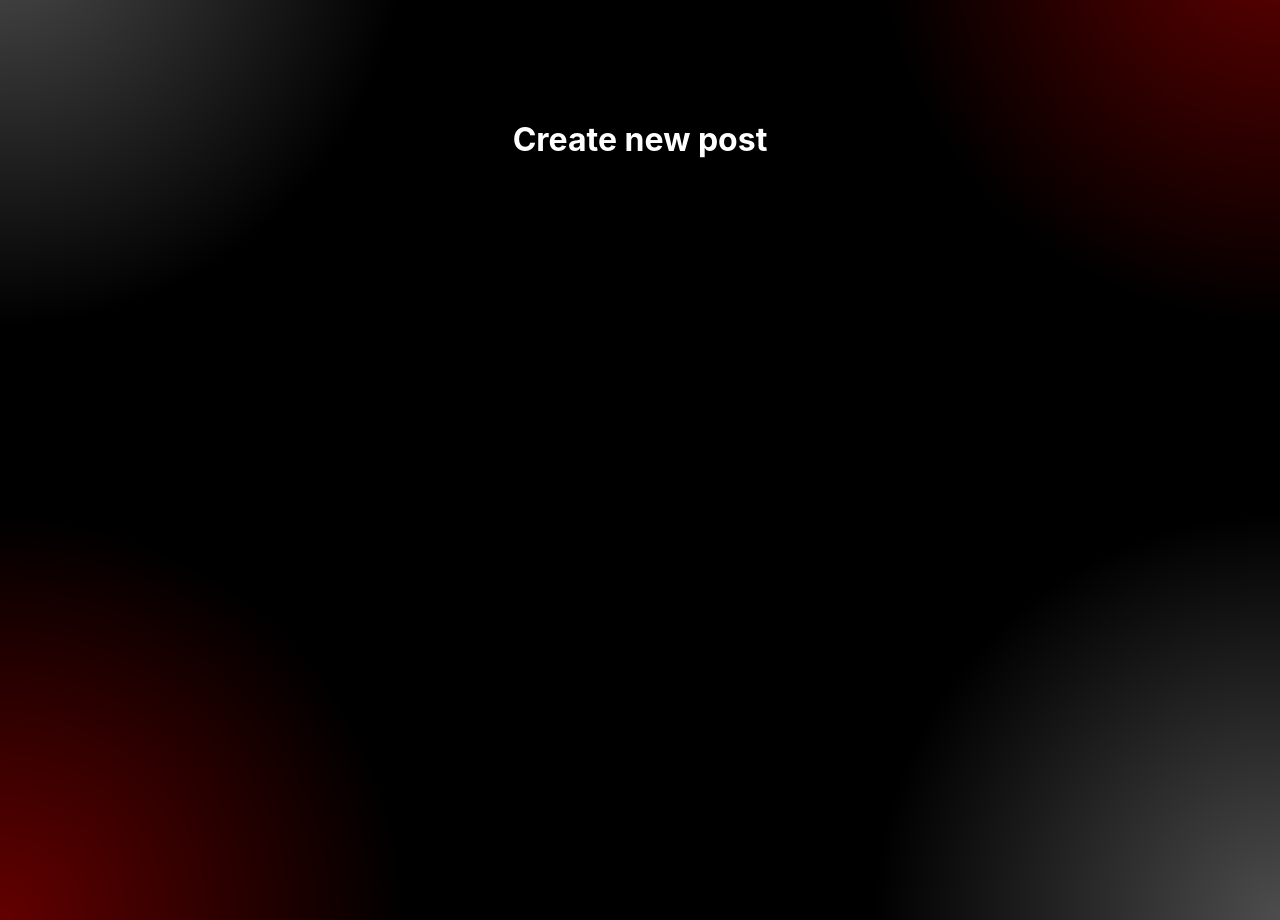
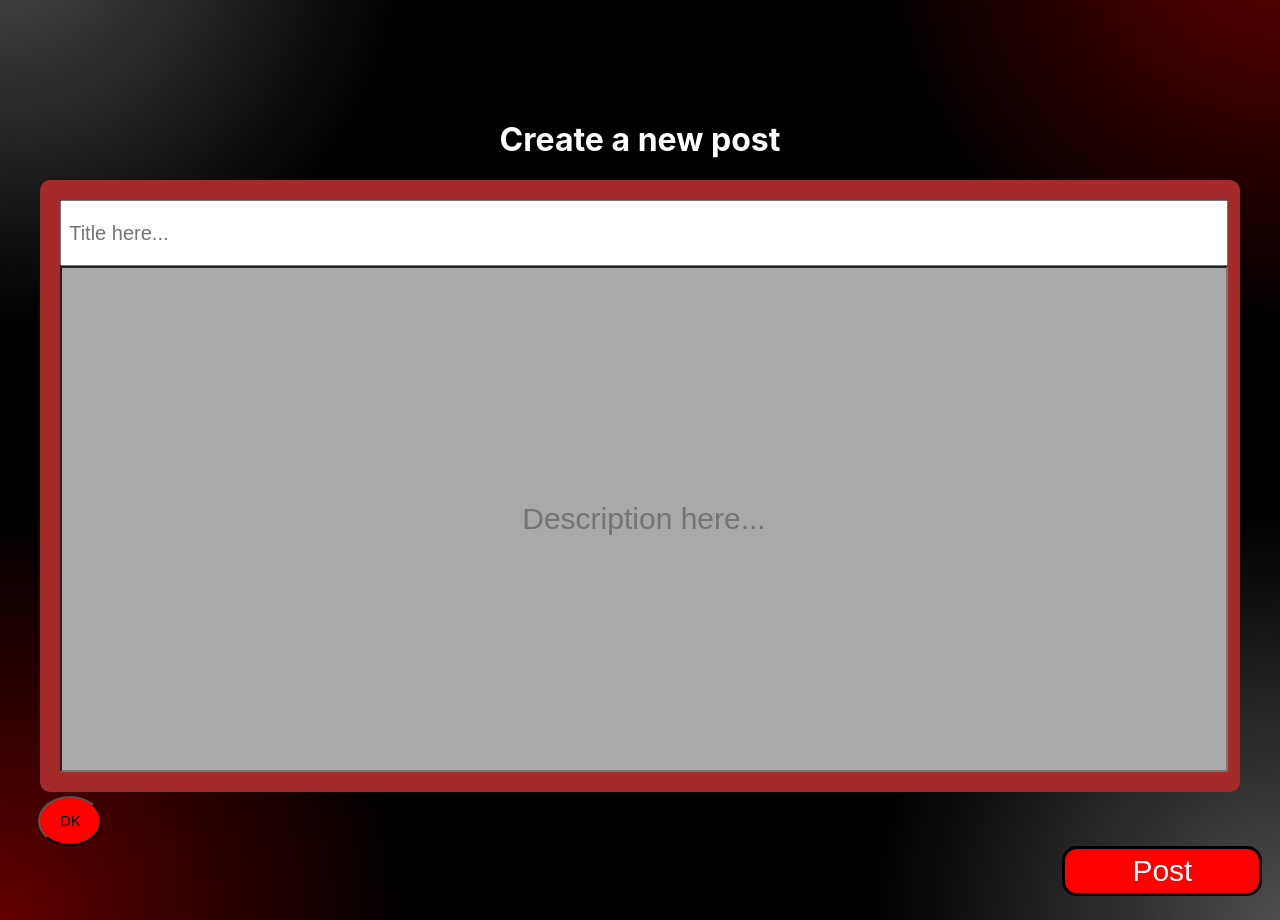
Before and after one commit to Cole-Wright4195/askuga, a Next.js app: page / in a window 1280 px wide. Shown: the part 80-1000 px from the top of the page. Built offline with nearby package versions, Linux system fonts and the light colour scheme.

Commit message:
hopefully finished create a post page

```diff
--- a/src/app/components/CreatePost/CreatePost.module.css
+++ b/src/app/components/CreatePost/CreatePost.module.css
@@ -2,4 +2,87 @@
     text-align: center;
     color: white;
     margin-top: 200px;
+
 }
+
+#firstTextBox {
+    width: 100%;
+    /*
+    margin-left: 50px;
+    margin-right: 60px; */
+    height: 60px;
+    font-size: 20px;
+
+}
+
+#secondTextBox {
+    width: 100%;
+    /*margin-left: 50px;
+    margin-right: 60px; */
+    height: 500px;
+    background-color: darkgrey;
+
+
+}
+
+/*
+#secondTextBox::placeholder {
+    font-weight: bold;
+    margin-top: 10px;
+    font-size: 35px;
+
+
+
+} */
+
+ .text2 input {
+    font-size: 30px;
+    text-align: center;
+
+}
+
+#outerform {
+    /*border: 20px,solid, brown; */
+    border-color:brown;
+    border-style: solid;
+    border-radius: 10px;
+    padding:0px;
+    margin-right: 40px;
+    margin-left: 40px;
+    border-width: 20px;
+}
+
+#postButton {
+/*
+   display:block;
+   margin-left: auto;
+   margin-right: auto; */
+   font-size: 30px;
+   margin-left: 83%;
+   /*margin-top: 15px; */
+   width:200px;
+   height: 50px;
+   background-color:red;
+   color:white;
+   border-radius: 15px;
+   border: black, solid
+
+}
+
+#postButton:hover {
+    background-color: darkred;
+}
+
+#userButton {
+    margin-left:3%;
+    margin-top:0.25%;
+    border-radius: 50%;
+    width: 5%;
+    height: 50px;
+    background-color:red;
+    font-size: 15px;
+
+}
+#userButton:hover {
+    background-color: blue;
+}
--- a/src/app/components/CreatePost/CreatePost.tsx
+++ b/src/app/components/CreatePost/CreatePost.tsx
@@ -5,7 +5,24 @@ import styles from "./CreatePost.module.css";
 function CreateNewPost() {
     return (
         <div>
-            <h1 className={styles.startingText}> Create new post</h1>
+            <h1 className={styles.startingText}> Create a new post</h1>
+            <div className={styles.generalInputBox}>
+                <form id={styles.outerform}>
+
+                    <input type="text" id={styles.firstTextBox}name="firstbox" placeholder=" Title here..."/>
+                    <div className={styles.text2}>
+                    <input type="text" id={styles.secondTextBox} name="secondbox" placeholder="Description here..."/>
+                    </div>
+
+                </form>
+
+            </div>
+            <button id={styles.userButton}>
+                DK
+            </button>
+            <button id={styles.postButton}>
+                Post
+            </button>
         </div>
 
     );
--- a/src/app/page.tsx
+++ b/src/app/page.tsx
@@ -3,8 +3,9 @@ import CreateNewPost from './components/CreatePost/CreatePost';
 export default function Home() {
   return (
     <div>
-      {/*<LoginSignUp/> */}
+      {/*<LoginSignUp/>*/}
       <CreateNewPost/>
+
     </div>
     /*<div className="min-h-screen bg-white">
       <main className="flex min-h-screen flex-col items-center justify-center p-8">
```
